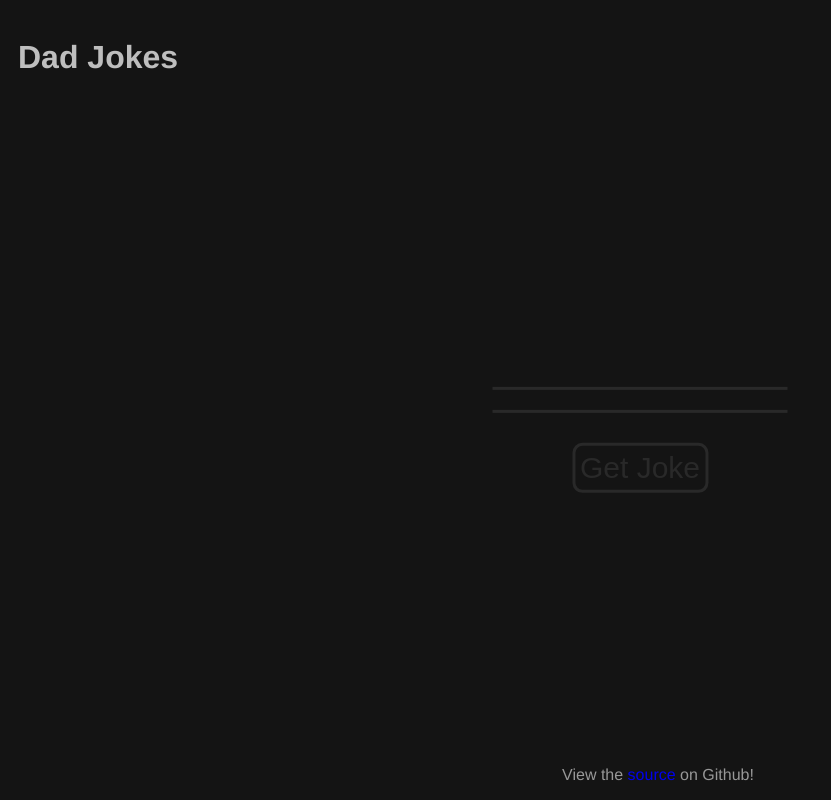
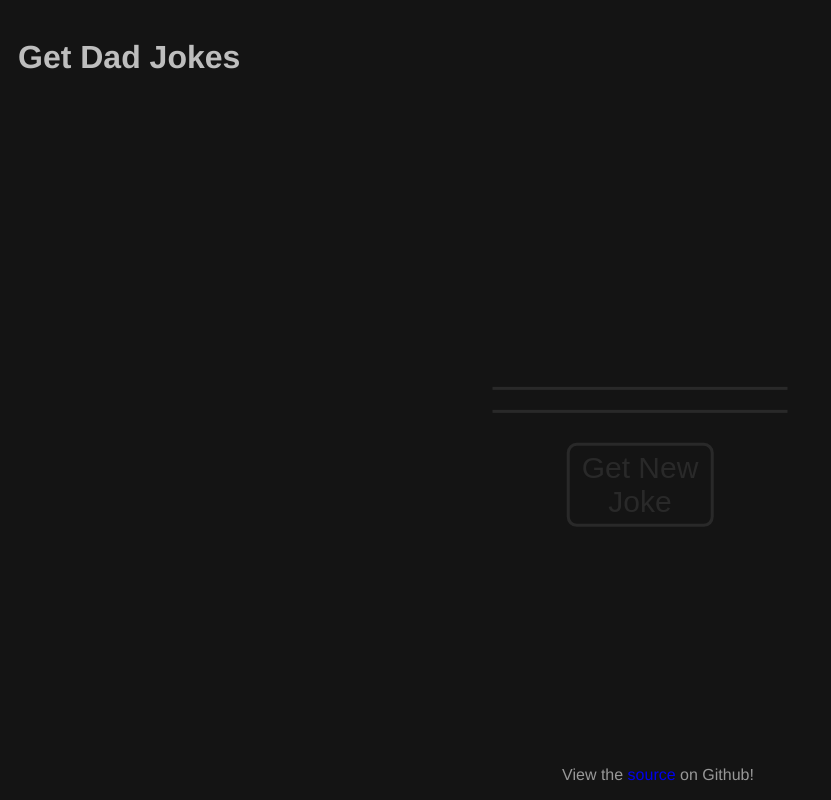
Before and after one commit to getdadjokes/getdadjokes.github.io, a plain HTML site: page index.html in a window 1280 px wide. Shown: the whole page, without its empty margins (0-831 px from the left). Drawn offline with Linux system fonts and the light colour scheme; no server answers.

Commit message:
Clarified and refined code

```diff
--- a/index.html
+++ b/index.html
@@ -3,19 +3,20 @@
 <html lang="en-US">
 <head>
 	<meta charset="utf-8">
-	<meta name="viewport" content="width=device-width">
+	<meta name="viewport" content="width=device-width, initial-scale=1">
 	<title>Dad Jokes</title>
+	<meta name="description" content="A simple website that gives the user dad jokes.">
 	<link rel="stylesheet" href="style.css">
 </head>
 
 <body>
 	<header>
-		<h1>Dad Jokes</h1>
+		<h1>Get Dad Jokes</h1>
 	</header>
 
 	<div class="center">
 		<h1 id="joke"></h1>
-		<button id="next" onclick="populateJoke()">Get Joke</button>
+		<button id="next" onclick="populateJoke()">Get New Joke</button>
 	</div>
 
 	<footer>
```
